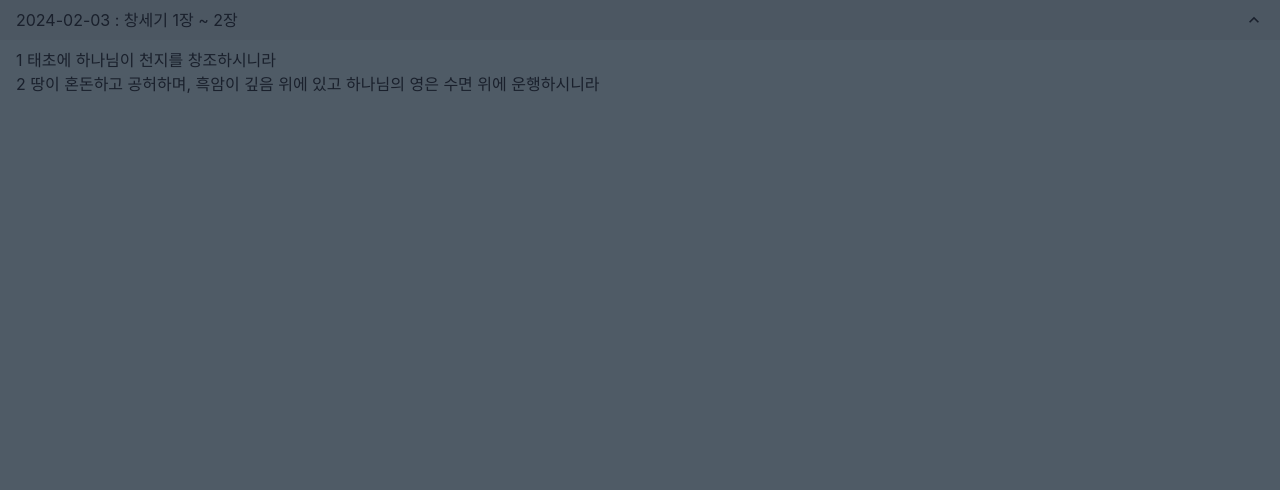
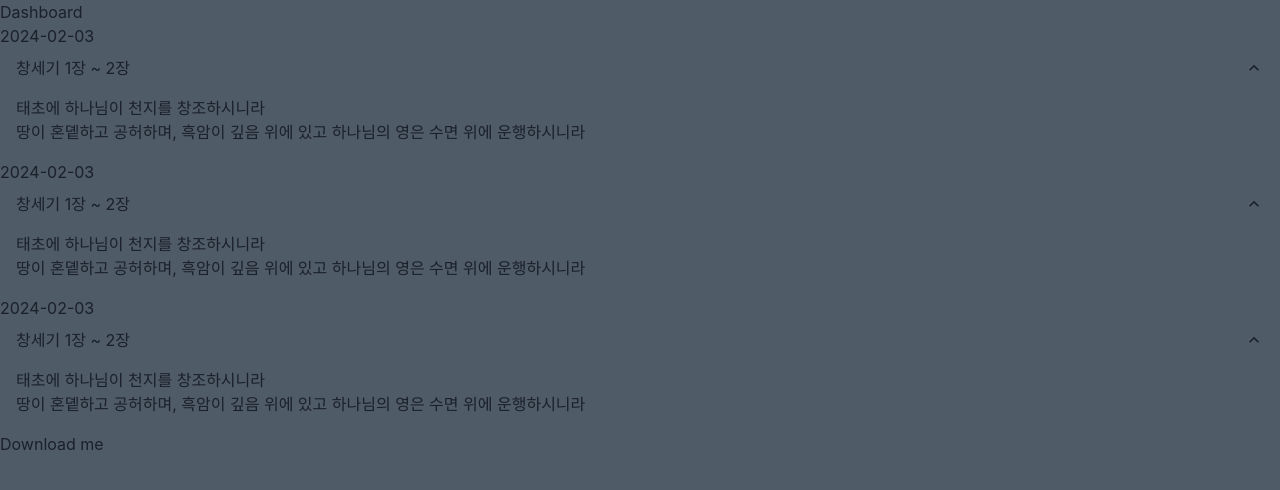
Before and after one commit to Whaleinmilktea/bible-read-manager, a React (Vite) app: page / in a window 1280 px wide. Shown: the top 490 px of the page. Built offline with nearby package versions, Linux system fonts and the light colour scheme.

Commit message:
add(routing, react-csv) : csv install 기능 구현

```diff
--- a/package.json
+++ b/package.json
@@ -17,11 +17,14 @@
     "firebase": "^10.7.2",
     "framer-motion": "^11.0.3",
     "react": "^18.2.0",
+    "react-csv": "^2.2.2",
     "react-dom": "^18.2.0",
+    "react-router-dom": "^6.22.0",
     "styled-components": "^6.1.8"
   },
   "devDependencies": {
     "@types/react": "^18.2.43",
+    "@types/react-csv": "^1.1.10",
     "@types/react-dom": "^18.2.17",
     "@typescript-eslint/eslint-plugin": "^6.14.0",
     "@typescript-eslint/parser": "^6.14.0",
--- a/src/App.tsx
+++ b/src/App.tsx
@@ -1,14 +1,15 @@
 import styled from "styled-components";
 import { mobile, tablet, laptopS, laptopL } from "../src/styles/media";
 import DashBoard from "./pages/dashboard";
+import CsvTest from "./pages/csv-test";
+import "./App.css";
 
-
-import "./App.css";
 
 function App() {
   return (
     <Wrapper>
       <DashBoard />
+      <CsvTest />
     </Wrapper>
   );
 }
--- a/src/main.tsx
+++ b/src/main.tsx
@@ -3,11 +3,19 @@ import ReactDOM from "react-dom/client";
 import App from "./App.tsx";
 import { ChakraProvider } from "@chakra-ui/react";
 import "./index.css";
+import { RouterProvider, createBrowserRouter } from "react-router-dom";
+
+const router = createBrowserRouter([
+  {
+    path: "/",
+    element: <App />,
+  },
+]);
 
 ReactDOM.createRoot(document.getElementById("root")!).render(
   <React.StrictMode>
     <ChakraProvider>
-      <App />
+      <RouterProvider router={router} fallbackElement={<App />} />
     </ChakraProvider>
   </React.StrictMode>
 );
--- /dev/null
+++ b/src/pages/csv-test.tsx
@@ -0,0 +1,20 @@
+import { CSVLink } from "react-csv";
+
+const CsvTest = () => {
+  const data = [
+    ["Subject", "Start Time", "End Time", "Location", "Description"],
+    ["Math", "2024-02-03T10:00:00", "2024-02-03T11:00:00", "Room 1", "Math class"],
+    ["English", "2024-02-03T12:00:00", "2024-02-03T13:00:00", "Room 2", "English class"],
+    ["Science", "2024-02-03T14:00:00", "2024-02-03T15:00:00", "Room 3", "Science class"],
+  ];
+
+  return (
+    <>
+      <CSVLink data={data} filename={"my-file.csv"}>
+        Download me
+      </CSVLink>
+    </>
+  );
+};
+
+export default CsvTest;
--- a/src/pages/dashboard.tsx
+++ b/src/pages/dashboard.tsx
@@ -8,29 +8,62 @@ import {
 } from "@chakra-ui/react";
 
 const Dashboard = () => {
+  const data = [
+    {
+      date: "2024-02-03",
+      passage: "창세기 1장 ~ 2장",
+      content: [
+        "태초에 하나님이 천지를 창조하시니라",
+        "땅이 혼돁하고 공허하며, 흑암이 깊음 위에 있고 하나님의 영은 수면 위에 운행하시니라",
+      ],
+    },
+    {
+      date: "2024-02-03",
+      passage: "창세기 1장 ~ 2장",
+      content: [
+        "태초에 하나님이 천지를 창조하시니라",
+        "땅이 혼돁하고 공허하며, 흑암이 깊음 위에 있고 하나님의 영은 수면 위에 운행하시니라",
+      ],
+    },
+    {
+      date: "2024-02-03",
+      passage: "창세기 1장 ~ 2장",
+      content: [
+        "태초에 하나님이 천지를 창조하시니라",
+        "땅이 혼돁하고 공허하며, 흑암이 깊음 위에 있고 하나님의 영은 수면 위에 운행하시니라",
+      ],
+    },
+  ];
+
+  const renderData = data.map((item) => {
     return (
       <div>
+        <div>{item.date}</div>
         <Accordion defaultIndex={[0]} allowMultiple>
           <AccordionItem>
             <h2>
               <AccordionButton>
                 <Box as="span" flex="1" textAlign="left">
-                2024-02-03 : 창세기 1장 ~ 2장
+                  {item.passage}
                 </Box>
                 <AccordionIcon />
               </AccordionButton>
             </h2>
             <AccordionPanel pb={4}>
-            <p>
-              <strong>1</strong> 태초에 하나님이 천지를 창조하시니라
-            </p>
-            <p>
-              <strong>2</strong> 땅이 혼돈하고 공허하며, 흑암이 깊음 위에 있고
-              하나님의 영은 수면 위에 운행하시니라
-            </p>
+              {item.content.map((content) => (
+                <p>{content}</p>
+              ))}
             </AccordionPanel>
           </AccordionItem>
         </Accordion>
+      </div>
+    )
+  })
+
+  return (
+    <div>
+      <h1>Dashboard</h1>
+      {renderData}
     </div>
   );
 };
```
Also changed, not shown: src/types/event.ts (added), 2 other files (tests, documents, lock files or other folders). Lines whose indentation alone changed are shown as unchanged.
